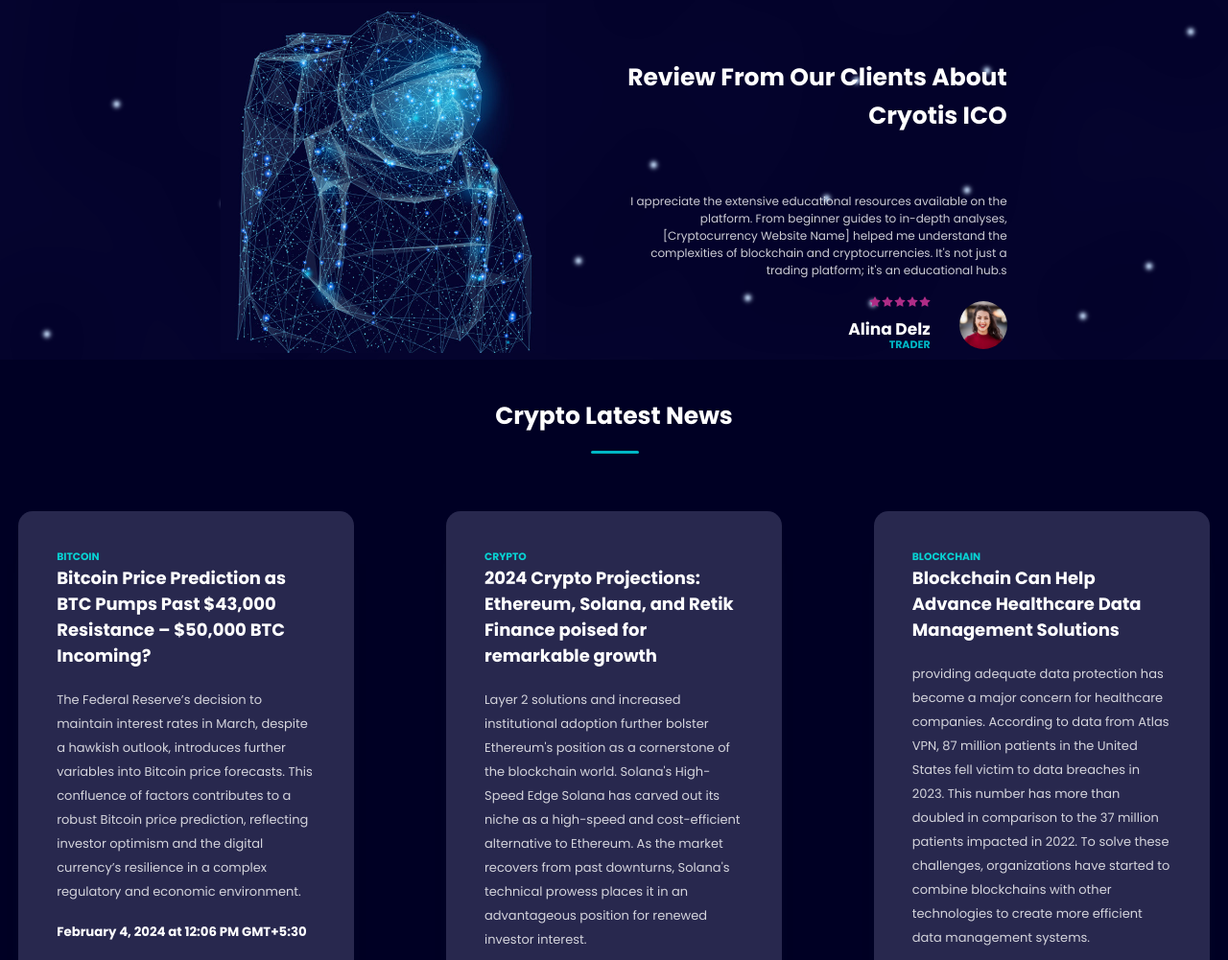
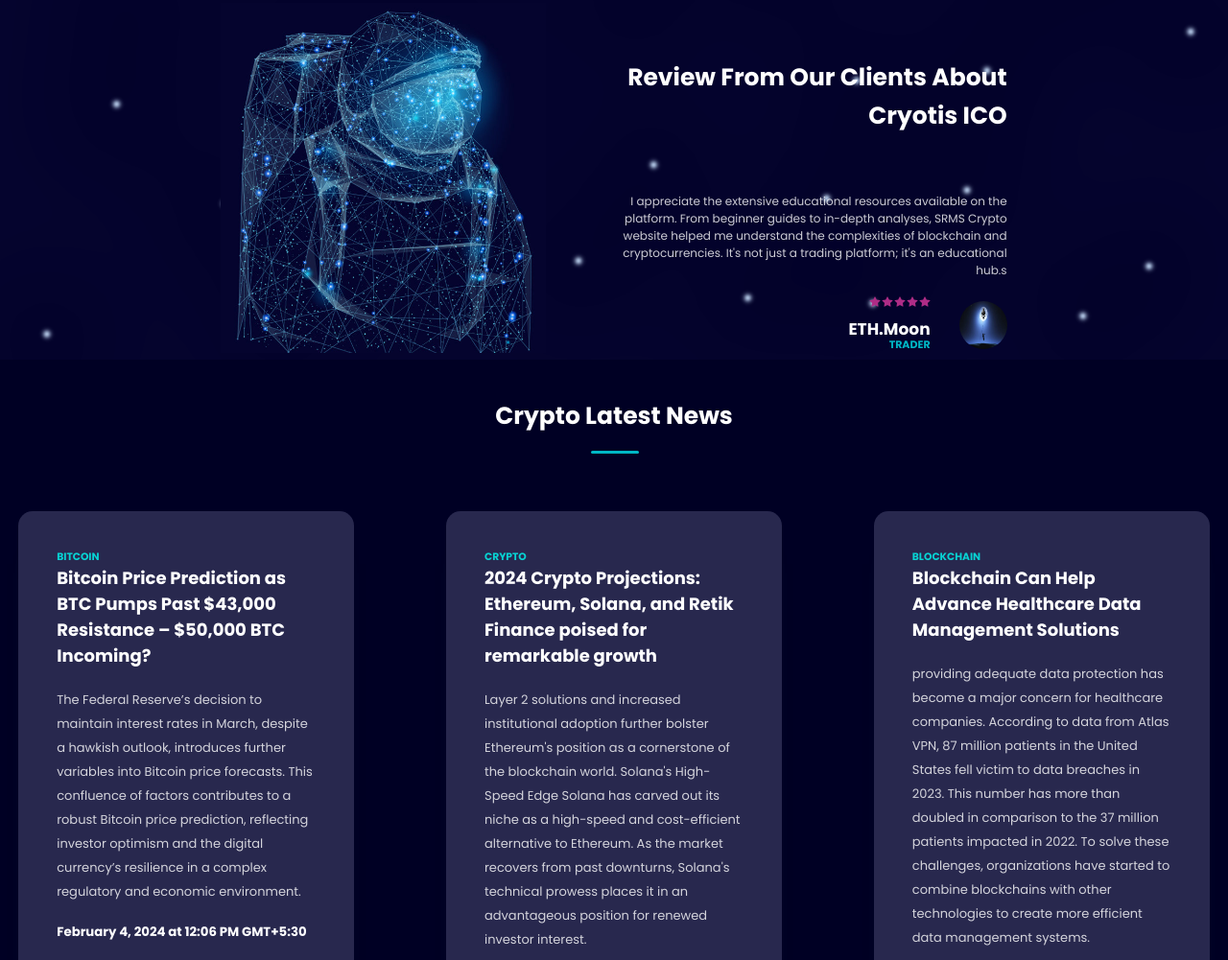
Before and after one commit to vanshhref/College-Project-3rd-semester, a plain HTML site: page Index.html in a window 1280 px wide. Shown: the part 3143-4144 px from the top of the page at 96% size. Drawn offline with nearby package versions, Linux system fonts and the light colour scheme.

Commit message:
The front-end based website holds the working and representation  of a Web 3.0 based working scenario

```diff
--- a/Index.html
+++ b/Index.html
@@ -8,7 +8,7 @@
     <link rel="stylesheet" href="https://cdn.jsdelivr.net/npm/bootstrap-icons@1.9.1/font/bootstrap-icons.css">
     <link rel="stylesheet" href="style.css">
     <link rel="stylesheet" href="media.css">
-    <title>Cryptocurrency Website</title>
+    <title>SRMS Cryptocurrency Website</title>
 </head>
 
 <body>
@@ -198,18 +198,18 @@
         </div>
         <div class="man_content">
             <h1>Review From Our Clients About Cryotis ICO</h1>
-            <p>I appreciate the extensive educational resources available on the platform. From beginner guides to in-depth analyses, [Cryptocurrency Website Name] helped me understand the complexities of blockchain and cryptocurrencies. It's not just a trading platform; it's an educational hub.s
+            <p>I appreciate the extensive educational resources available on the platform. From beginner guides to in-depth analyses, SRMS Crypto website helped me understand the complexities of blockchain and cryptocurrencies. It's not just a trading platform; it's an educational hub.s
             </p>
             <div class="client_cole">
                 <div class="cont">
                     <div class="star">
                         <i class="bi bi-star-fill"></i><i class="bi bi-star-fill"></i><i class="bi bi-star-fill"></i><i class="bi bi-star-fill"></i><i class="bi bi-star-fill"></i>
                     </div>
-                    <h4>Alina Delz</h4>
+                    <h4>ETH.Moon</h4>
                     <p>TRADER</p>
                 </div>
                 <div class="img">
-                    <img src="img/user.jpg" alt="">
+                    <img src="img/user2.webp" alt="">
                 </div>
             </div>
         </div>
```
Also changed, not shown: img/user2.webp (added).
